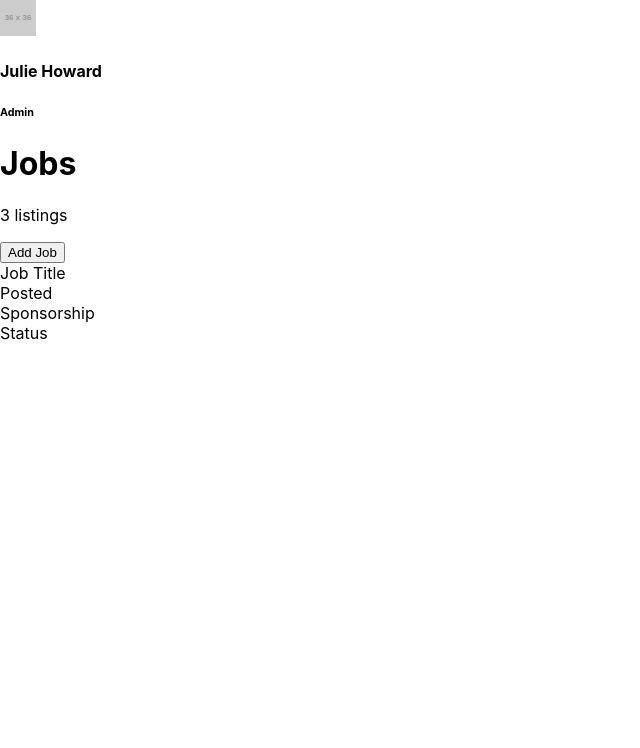
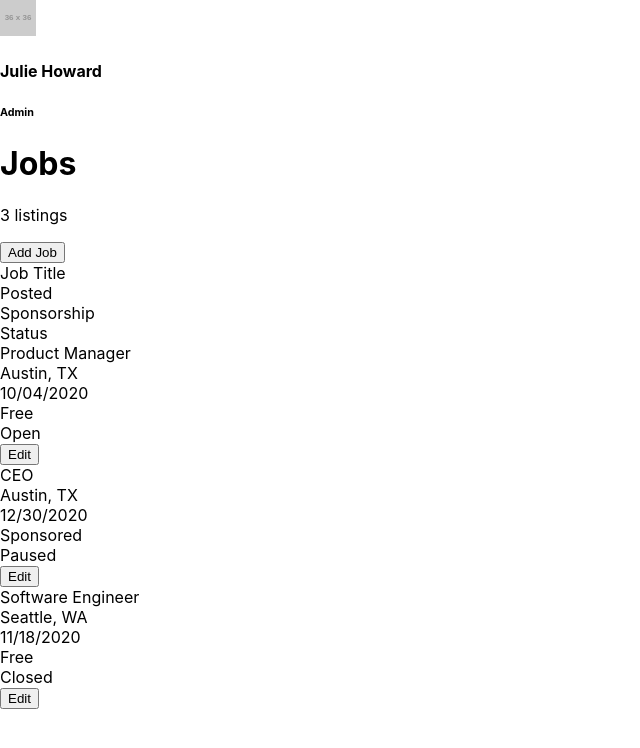
Before and after one commit to christinakerr/frontend-exercise, a React (Create React App) app: page / in a window 1280 px wide. Shown: the top 748 px of the page, without its empty margins (0-640 px from the left). Built offline with nearby package versions, Linux system fonts and the light colour scheme.

Commit message:
Added test to check that Listings displays the correct number of jobs

```diff
--- a/src/components/Job.js
+++ b/src/components/Job.js
@@ -5,7 +5,7 @@ import { Link } from "react-router-dom"
 function Job(props) {
 
     return (
-        <div>
+        <div data-testid="job">
             <div>{props.title}</div>
             <div>{props.location}</div>
             <div>{props.posted}</div>
--- a/src/pages/Listings.js
+++ b/src/pages/Listings.js
@@ -5,8 +5,13 @@ import { Link } from "react-router-dom"
 
 function Listings(props) {
     let jobCount = 0;
-    if (props.jobs){
+    let jobMap;
+
+    if (props.jobs) {
         jobCount = props.jobs.length
+        jobMap = props.jobs.map(job => {
+            return <Job key={job.key} id={job.key} title={job.title} location={job.location} posted={job.posted} sponsorship={job.sponsorship} status={job.status} />
+        })
     }
 
     return (
@@ -19,12 +24,11 @@ function Listings(props) {
             <div>Posted</div>
             <div>Sponsorship</div>
             <div>Status</div>
-            {
-
-                // props.jobs.map(job => {
-                //     return <Job key={job.key} id={job.key} title={job.title} location={job.location} posted={job.posted} sponsorship={job.sponsorship} status={job.status} />
-                // })
-            }
+            <div>
+                {
+                    jobMap ? jobMap : <h4>No jobs found.</h4>
+                }
+            </div>
         </main>
     );
 }
```
Also changed, not shown: 1 other file (tests, documents, lock files or other folders).
